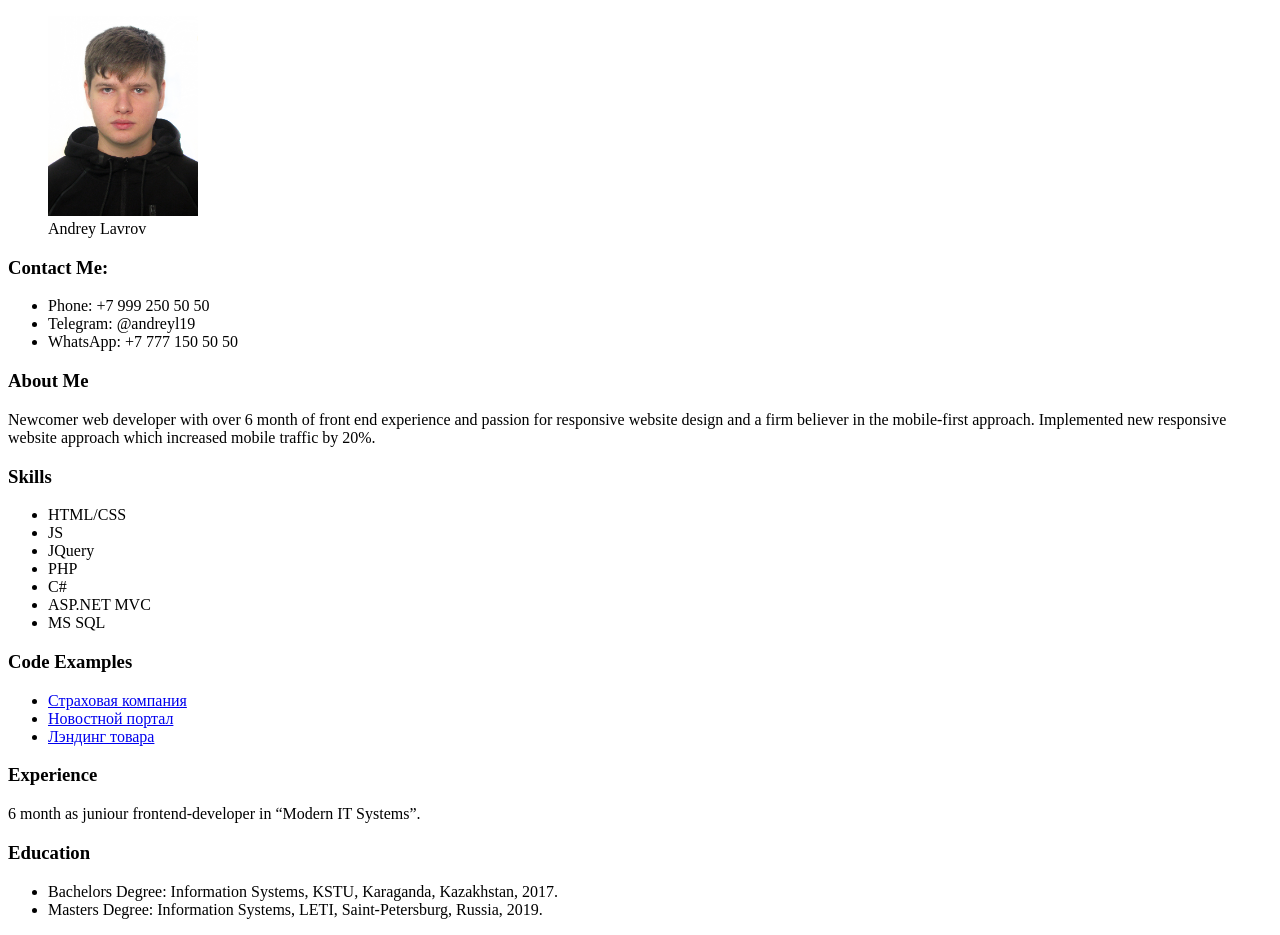
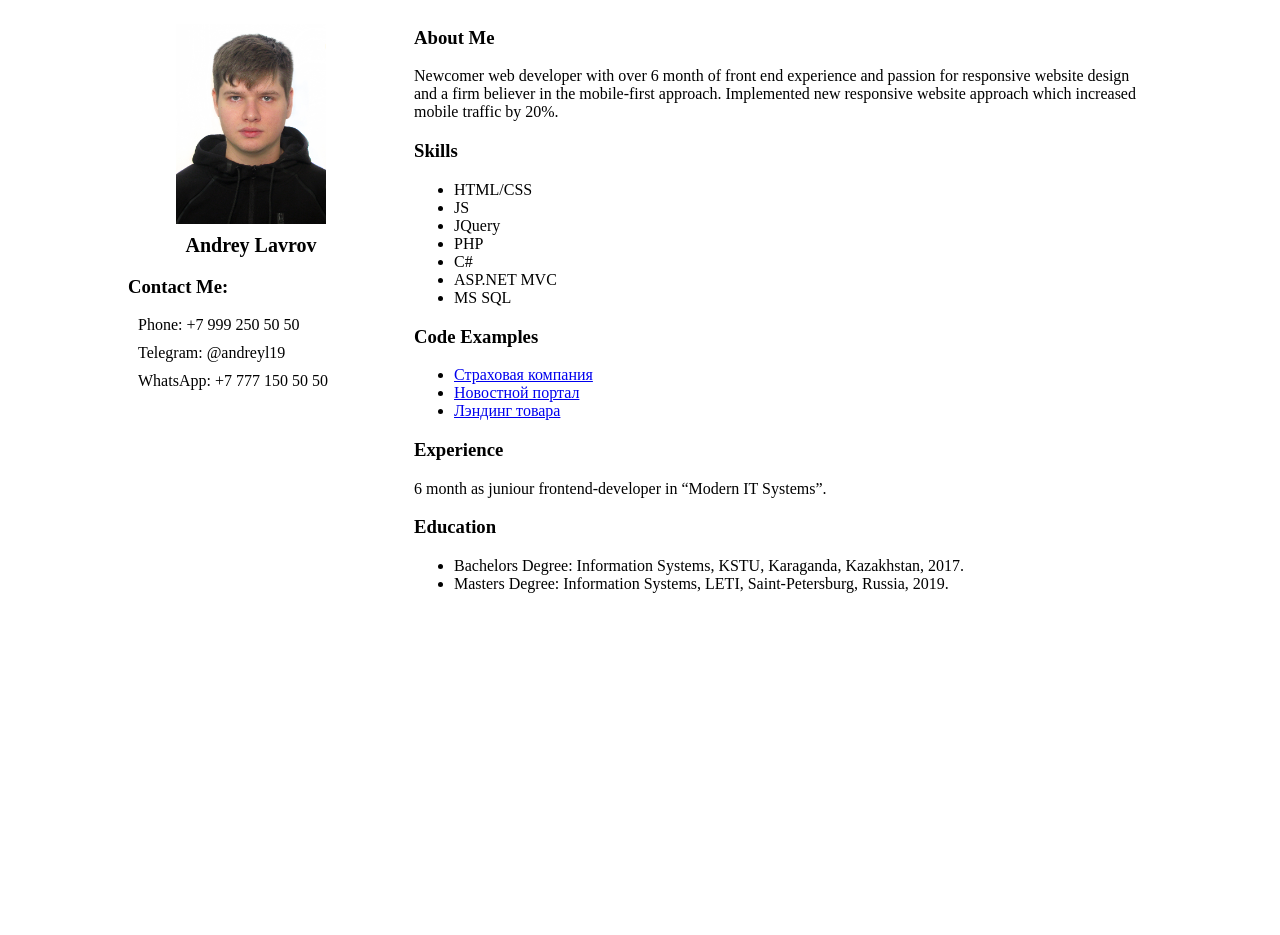
Before and after one commit to zenitfan19/rsschool-cv, a plain HTML site: page index.html in a window 1280 px wide. After the commit the page ends 800 px from the top, so only its background shows below. Drawn offline with Linux system fonts and the light colour scheme.

Commit message:
feat: add styles

```diff
--- a/index.html
+++ b/index.html
@@ -3,6 +3,7 @@
   <head>
     <meta charset="utf-8">
     <title>My CV</title>
+    <link rel="stylesheet" href="style.css">
   </head>
   <body>
     <article class="cv">
--- a/style.css
+++ b/style.css
@@ -0,0 +1,27 @@
+.cv {
+    width: 1024px;
+    margin: 0 auto;
+}
+.cv-wrapper {
+    display: grid;
+    grid-template-columns: 1fr 3fr;
+    grid-column-gap: 40px;
+}
+.photo {
+    display: flex;
+    flex-direction: column;
+    align-items: center;
+}
+.photo figcaption {
+    font-size: 20px;
+    font-weight: bold;
+    margin-top: 10px;
+}
+.contacts-list {
+    list-style: none;
+    padding-inline-start: 10px;
+}
+.contacts-list-item {
+    margin-top: 10px;
+    margin-bottom: 10px;
+}
```
